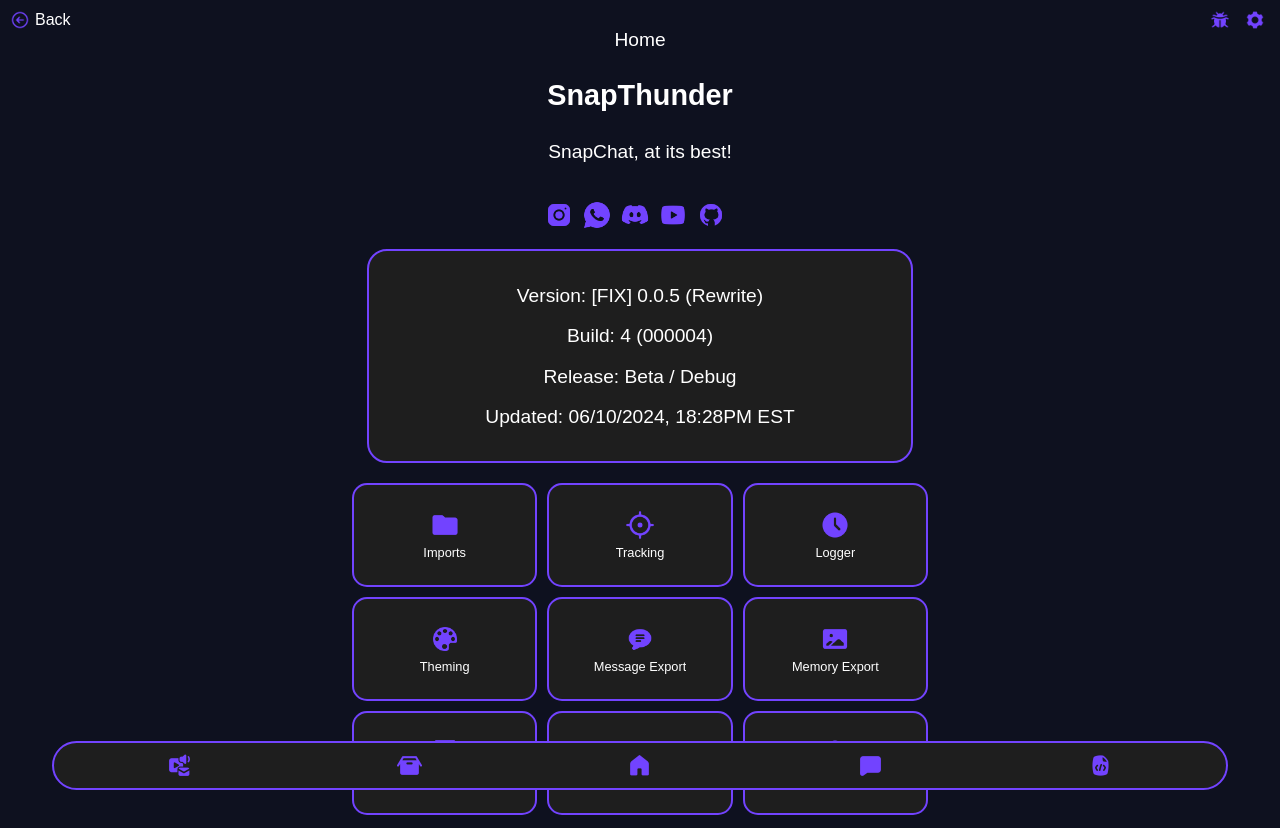
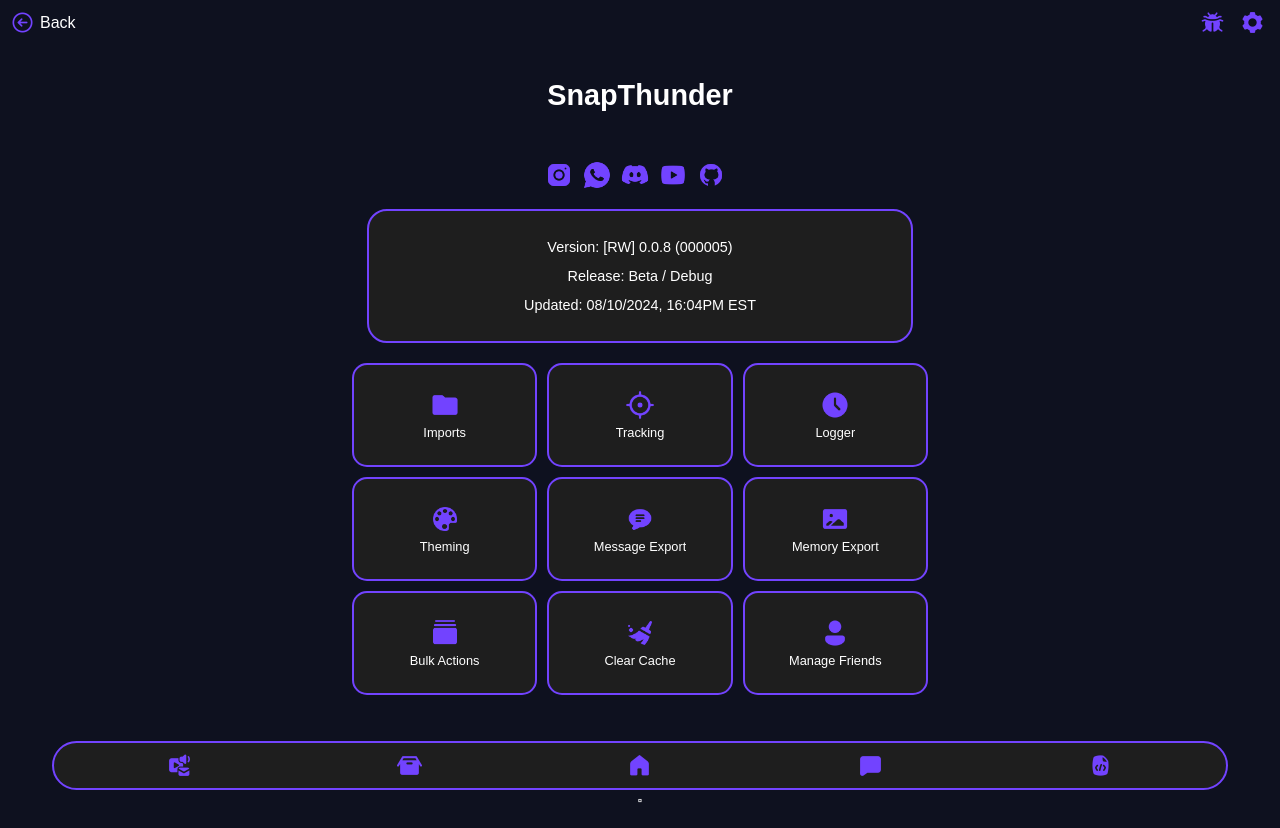
Before and after one commit to SinfulZen/SnapThunder, a plain HTML site: page application/home/index.html in a window 1280 px wide. Shown: the top 828 px of the page. Drawn offline with Linux system fonts and the light colour scheme.

Commit message:
HomePage Updates
Simple updates.

```diff
--- a/application/home/index.html
+++ b/application/home/index.html
@@ -9,7 +9,6 @@
     <link rel="icon" href="https://sinfulzen.github.io/SnapThunder/assets/images/branding/icon.ico" type="image/x-icon">
 
     <style>
-
         body {
             margin: 0;
             padding: 0;
@@ -37,7 +36,7 @@
             background: #0e111f;
         }
         ::-webkit-scrollbar-thumb {
-            background-color: lightgrey;
+            background-color: #7243ff;
             border-radius: 10px;
         }
 
@@ -51,8 +50,8 @@
         }
 
         .top-left img, .top-right img {
-            width: 20px;
-            height: 20px;
+            width: 25px;
+            height: 25px;
             margin-right: 5px;
         }
 
@@ -68,13 +67,6 @@
             gap: 10px;
         }
 
-        .top-center {
-            position: absolute;
-            top: 10px;
-            text-align: center;
-            width: 100%;
-        }
-
         .header-section {
             margin-top: 50px;
             text-align: center;
@@ -82,11 +74,6 @@
 
         h3 {
             font-size: 1.8rem;
-        }
-
-        p {
-            font-size: 1.2rem;
-            line-height: 1.1;
         }
 
         .icon-row {
@@ -111,6 +98,7 @@
             background-color: #1e1e1e;
             text-align: center;
             line-height: 1;
+            font-size: 0.9rem;
         }
 
         .tile-grid {
@@ -182,13 +170,8 @@
         <img src="https://sinfulzen.github.io/SnapThunder/assets/images/icons/pages/home/settings.png" alt="Settings" onclick="window.location.href='settings/index.html'">
     </div>
 
-    <div class="top-center">
-        <p>Home</p>
-    </div>
-
     <div class="header-section">
         <h3>SnapThunder</h3>
-        <p>SnapChat, at its best!</p>
     </div>
 
     <div class="icon-row">
@@ -200,10 +183,9 @@
     </div>
 
     <div class="rounded-body">
-        <p>Version: [FIX] 0.0.5 (Rewrite)</p>
-        <p>Build: 4 (000004)</p>
+        <p>Version: [RW] 0.0.8 (000005)</p>
         <p>Release: Beta / Debug</p>
-        <p>Updated: 06/10/2024, 18:28PM EST</p>
+        <p>Updated: 08/10/2024, 16:04PM EST</p>
     </div>
 
     <div class="tile-grid tile-grid-spacing">
@@ -257,5 +239,10 @@
         <img src="https://sinfulzen.github.io/SnapThunder/assets/images/icons/navigation/scripting.png" alt="Scripting" onclick="window.location.href='https://sinfulzen.github.io/SnapThunder/application/scripting/index.html'">
     </div>
 
+    <script>
+        function goBack() {
+            window.history.back();
+        }
+    </script>
 </body>
 </html>
```
